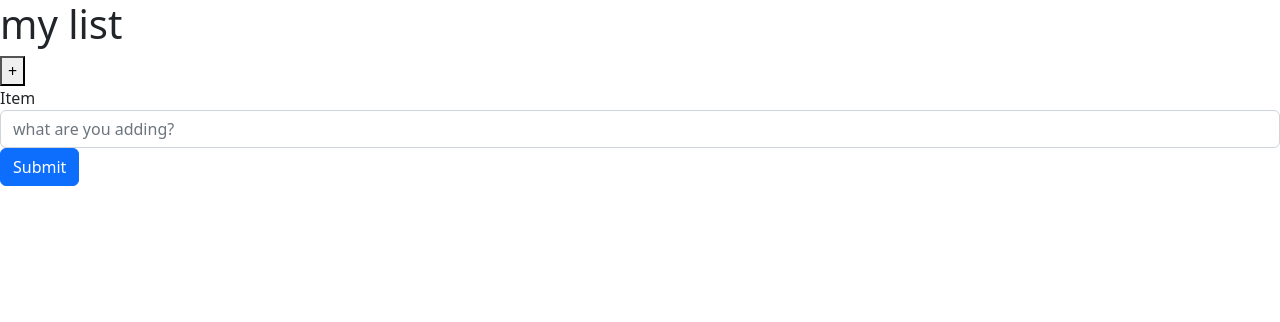
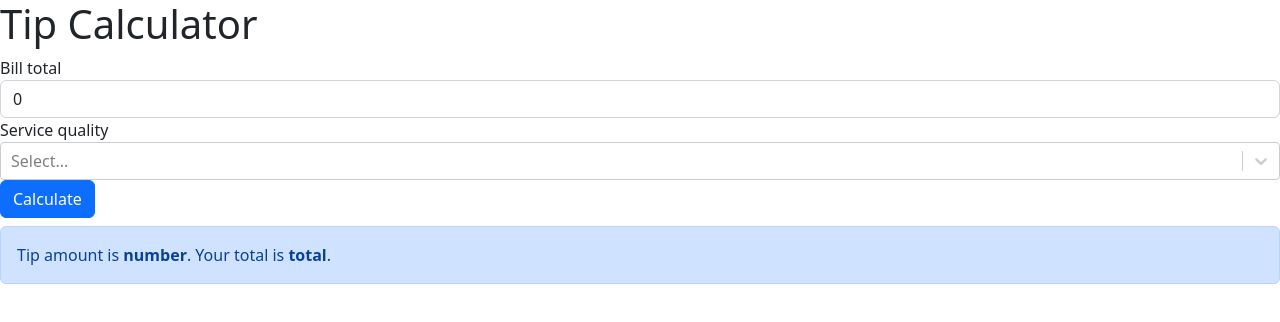
Before and after one commit to codecathonors/ListApp, a React (Create React App) app: page / in a window 1280 px wide. Shown: the top 322 px of the page. Built offline with nearby package versions, Linux system fonts and the light colour scheme.

Commit message:
state error in percentNumber

```diff
--- a/package.json
+++ b/package.json
@@ -10,6 +10,7 @@
     "react": "^18.2.0",
     "react-dom": "^18.2.0",
     "react-scripts": "5.0.1",
+    "react-select": "^5.5.7",
     "web-vitals": "^2.1.4"
   },
   "scripts": {
--- a/src/App.js
+++ b/src/App.js
@@ -1,36 +1,84 @@
 // import './App.css';
-import { useState } from 'react';
+import { useEffect, useState } from 'react';
+import Select from 'react-select';
 import 'bootstrap/dist/css/bootstrap.css';
-import ListItems from './ListItems';
 
 
 function App() {
-  const [items, setItems] = useState([])
-  const [isAddNewItemVisible, setNewItemVisible] = useState(false)
+  const [total, setTotal] = useState(0);
+  const [selectedOption, setSelectedOption] = useState(null);
+  const [percentNumber, setPercentNumber] = useState(0);
+  const [tip, setTip] = useState(0);
+
+  const options = [
+    { value: '20%', label: 'Average (20%)'},
+    { value: '30%', label: 'Above Average (30%)' },
+    { value: '10%', label: 'Grat Already Included (10%)' }
+
+  ]
 
 
-  // function onClick() {
-  //   setItems(...items, e.target.value)
+  const handleChange = (selectedOption) => {
+    setSelectedOption(selectedOption);
+    console.log(`Option selected:`, selectedOption);
+  }
+  // render();{
+  //   const { selectedOption } = this.state;
   // }
 
-  function handleClick() {
-    setNewItemVisible(isAddNewItemVisible => !isAddNewItemVisible)
+  const calculateTipValue = () => {
+    useEffect(() => {
+    if (selectedOption.value === '30%') {
+      setPercentNumber(prevPercentNumber => .3)
+    } else if (selectedOption.value === '20%') {
+      setPercentNumber(prevPercentNumber => .2)
+    } else if (selectedOption.value === '10%') {
+      setPercentNumber(prevPercentNumber => .1)
+    }}, [percentNumber])
   }
+
+  const calculateTipAmount = () => {
+    calculateTipValue()
+
+    console.log('testing', percentNumber)
+
+  }
+
+  const handleSubmit = (e) => {
+    e.preventDefault()
+    console.log(total)
+    console.log(selectedOption.value)
+
+    calculateTipAmount()
+
+  }
+
 
   return (
     <div className="App">
       <header className="App-header">
-        <h1>my list</h1>
-        <button onClick={handleClick}>+</button>
+        <h1>Tip Calculator</h1>
+      </header>
+      <form onSubmit={handleSubmit}>
         <div class="form-group">
-          <label>Item</label>
-          <input type="text" class="form-control" placeholder="what are you adding?"/>
+          <label for="totalOfBill">Bill total</label>
+          <input type="number" class="form-control" placeholder="$0.00" id="totalOfBill" value={total} onChange={e => setTotal(e.target.value)}/>
         </div>
-        <button type="submit" class="btn btn-primary">Submit</button>
-      </header>
+        <div class="form-group">
+          <label for="tipPercentage">Service quality</label>
+          {/* <select class="form-control" id="tipPercentage">
+            <option>Average (20%)</option>
+            <option>Above Average (30%)</option>
+            <option>Grat already included (10%)</option>
+          </select> */}
+          <Select options={options} onChange={handleChange} />
+          <button type="submit" class="btn btn-primary mb-2" >Calculate</button>
+        </div>
+      </form>
 
-
-
+      <div class="alert alert-primary" role="alert">
+        Tip amount is <b>number</b>. Your total is <b>total</b>.
+      </div>
     </div>
   );
 }
--- a/src/ListItems.js
+++ /dev/null
@@ -1,18 +0,0 @@
-import React from "react";
-
-function ListItems() {
-
-
-
-
-
-
-
-
-return (
-<h1>example</h1>
-
-)
-}
-
-export default ListItems;
```
Also changed, not shown: 1 other file (tests, documents, lock files or other folders).
